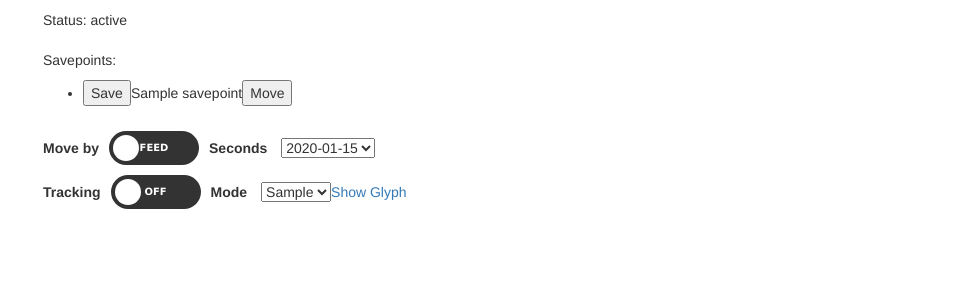
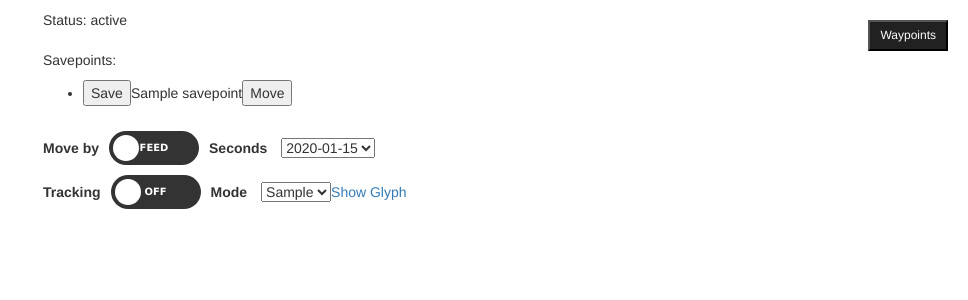
Before and after one commit to danielwould/robocamera, a Flask app: template web-ui/templates/index.html in a window 1280 px wide. Shown: the top 300 px of the page, without its empty margins (312-1280 px from the left). Run offline with Flask 2, Linux system fonts and the light colour scheme; the template is opened without the code that fills it: most values are stand-ins (such as "Sample title", 1, 10 or a date in 2020); some libraries are stand-ins or nearby versions.

Commit message:
initial wireup of waypoints

```diff
--- a/RobotCamera.py
+++ b/RobotCamera.py
@@ -443,6 +443,9 @@ def handle_request(request, rc):
             response = {"move_mode":rc.MOVE_TOGGLE,"tracking_mode": rc.TRACKING}
         elif request["request"] == "values":
             response = {"feed_rate":rc.controller.get_feed_speed(),"feed_rate_values":[100,200,500,1000,1500,2000],"move_time": rc.controller.get_move_duration(),"move_time_values":[1,2,5,10,15,30,60,120],"timelapse_time":rc.timelapse_time,"timelapse_steps":rc.timelapse_steps,"tracking_mode":rc.tracker.get_tracking_mode(),"tracking_modes": rc.tracker.get_tracking_modes()}
+        elif request["request"] == "waypoints":
+            response = json.dump(rc.sequence_steps.waypoints)
+
     elif("update" in request):
         if request["update"] == "storepoint":
             #save current location as savepoint
@@ -463,6 +466,9 @@ def handle_request(request, rc):
         elif request["update"]=="tracking-select":
             rc.tracker.set_tracking_mode(request["tracking-select"])
             response = {"result": "OK"}
+    elif("add" in request):
+        if request["add"] == "waypoint":
+            rc.add_waypoint()
     elif("action" in request):
         if request["action"] == "movepoint":
             #save current location as savepoint
--- a/web-ui/main.py
+++ b/web-ui/main.py
@@ -33,6 +33,7 @@ def index():
     else:
         tracking_state=""
     values = send_camera_request(json.dumps({"request":"values"}))
+    waypoints = send_camera_request(json.dumps({"request":"waypoints"}))
     return render_template('index.html',
                         status_text=status,
                         savepoints=savepoints,
@@ -43,7 +44,8 @@ def index():
                         move_time=values['move_time'],
                         move_time_values=values['move_time_values'],
                         tracking_mode=values["tracking_mode"],
-                        tracking_modes=values["tracking_modes"])
+                        tracking_modes=values["tracking_modes"],
+                        waypoints = waypoints)
 
 @app.route("/tracker_glyph")
 def tracker_glyph():
@@ -55,6 +57,11 @@ def save_waypoint():
     data = request.get_json()
     savepoint_id = data['savepoint_id']
     response = send_camera_request(json.dumps({"update":"storepoint","savepoint_id":savepoint_id}))
+    return response
+
+@app.route("/add_waypoint" , methods = ['POST'])
+def add_waypoint():
+    response = send_camera_request(json.dumps({"add":"waypoint"}))
     return response
 
 @app.route("/move_to_savepoint" , methods = ['POST'])
--- /dev/null
+++ b/web-ui/static/css/slidepanel.css
@@ -0,0 +1,27 @@
+* {
+    box-sizing: border-box;
+  }
+
+  .waypointtoggle {
+    position: absolute;
+    right: 2rem;
+    top: 2rem;
+    padding: 0.5rem 1rem;
+    background: #212121;
+    color: white;
+    font-size: 1.2rem;
+  }
+  .waypointpane {
+    position: fixed;
+    top: 0;
+    left: -80%;
+    padding: 1rem 2rem;
+    height: 100vh;
+    width: 50%;
+    background: white;
+    box-shadow: 2px 2px 6px rgba(0, 0, 0, 0.1);
+    transition: 0.5s all ease;
+  }
+  .waypointpane.open {
+    left: 0%;
+  }
--- a/web-ui/templates/index.html
+++ b/web-ui/templates/index.html
@@ -7,6 +7,7 @@
     <link href="http://netdna.bootstrapcdn.com/bootstrap/3.0.0/css/bootstrap.min.css" rel="stylesheet" media="screen">
     <link rel="stylesheet" href="{{ url_for('static', filename='css/toggles.css') }}">
     <link rel="stylesheet" href="{{ url_for('static', filename='css/dropdowns.css') }}">
+    <link rel="stylesheet" href="{{ url_for('static', filename='css/slidepanel.css') }}">
     <style type="text/css">
       .container {
         max-width: 600px;
@@ -26,7 +27,7 @@
         <li> <input type = "button" id = "save_savepoint_{{loop.index0}}" value = "Save" onclick='save_savepoint({{loop.index0}})'/>{{savepoints[n]}}<input type = "button" id = "move_to_savepoint_{{loop.index0}}" value = "Move" onclick='move_to_savepoint({{loop.index0}})'/></li>
         {% endfor %}
       </ul>
-
+      <input type = "button" class="waypointtoggle" id = "waypoint-view" value="Waypoints"/>
     </div>
 
 
@@ -95,9 +96,24 @@
       </div>
       </form>
     </div>
+    <div class="waypointpane">
+      <h2>Waypoints</h2>
+      <select name="waypoints" size=" {{ len(waypoints) }} ">
+        {% for w in waypoints %}
+        <option value="{{ w.location_str() }}"> {{ w.location_str() }} </option>
+        {% endfor %}
+    </select>
+      <input type = "button" id = "add-waypoint" value = "Save" onclick='add_waypoint()'/>
+    </div>
     <script src="http://code.jquery.com/jquery-1.10.2.min.js"></script>
     <script src="http://netdna.bootstrapcdn.com/bootstrap/3.0.0/js/bootstrap.min.js"></script>
     <script type=text/javascript>
+        const button = document.querySelector('.waypointtoggle');
+        const pane = document.querySelector('.waypointpane');
+
+        button.addEventListener('click', () => {
+          pane.classList.toggle('open');
+        });
         function save_savepoint(id) {
             const response = fetch('/save_savepoint', {
                 method: 'post',
@@ -111,6 +127,10 @@
             });
             console.log('Completed!', response);
         };
+        function add_waypoint(){
+
+            post_command('/add_waypoint',JSON.stringify({"waypoint": "add"});
+        }
         function move_to_savepoint(id) {
             const response = fetch('/move_to_savepoint', {
                 method: 'post',
```
